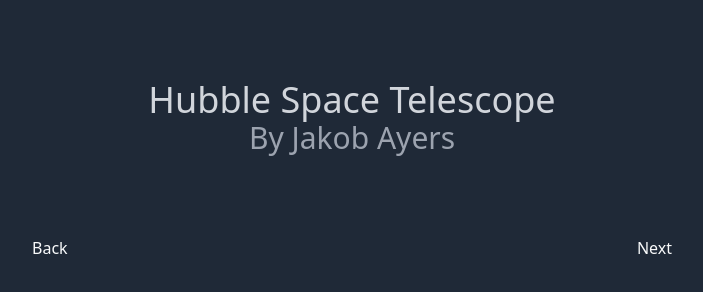
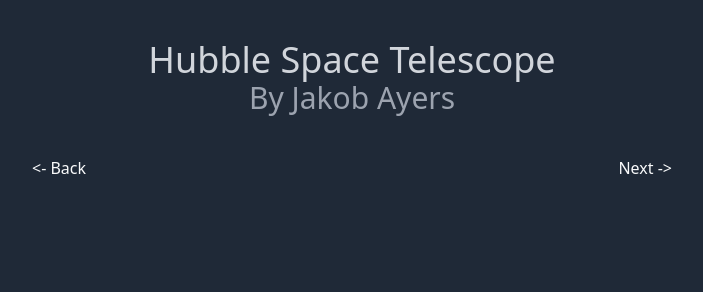
Before and after one commit to Jakob-Ayers/astronomy, a plain HTML site: page telescope/index.html in a window 1280 px wide. Shown: the whole page, without its empty margins (288-991 px from the left). Drawn offline with Linux system fonts and the light colour scheme.

Commit message:
telescope updates

```diff
--- a/telescope/index.html
+++ b/telescope/index.html
@@ -16,22 +16,32 @@
 </head>
 
 <body class="bg-grey-800">
-    <div id="slideContainer" class="p-10 m-10">
+    <div id="slideContainer" class="p-10 mx-auto mt-10 w-3/4 aspect-video bg-grey-700">
         <div id="0" style="display: block;">
-            <h1 class="text-center text-grey-300">Hubble Space Telescope</h1>
-            <h2 class="text-center text-grey-400">By Jakob Ayers</h2>
+            <div class="my-auto">
+                <h1 class="text-center text-grey-300">Hubble Space Telescope</h1>
+                <h2 class="text-center text-grey-400">By Jakob Ayers</h2>
+            </div>
         </div>
         <div id="1" style="display: none;">
             <h2>
-                Amongus
             </h2>
         </div>
     </div>
 
     <div id="buttonContainer" class="flex flex-nowrap text-grey-50">
         <div class="basis-1/4"></div>
-        <div class="text-left basis-1/4">Back</div>
-        <div class="text-right basis-1/4" onclick="nextSlide()">Next</div>
+
+        <div class="text-left basis-1/4">
+            <button class="rounded-full bg-grey-400 p-2" onclick="slideBack()">
+                <- Back </button>
+        </div>
+        <div class="text-right basis-1/4">
+            <button class="rounded-full bg-grey-400 p-2" onclick="nextSlide()">
+                Next ->
+            </button>
+        </div>
+
         <div class="basis-1/4"></div>
     </div>
 </body>
```
